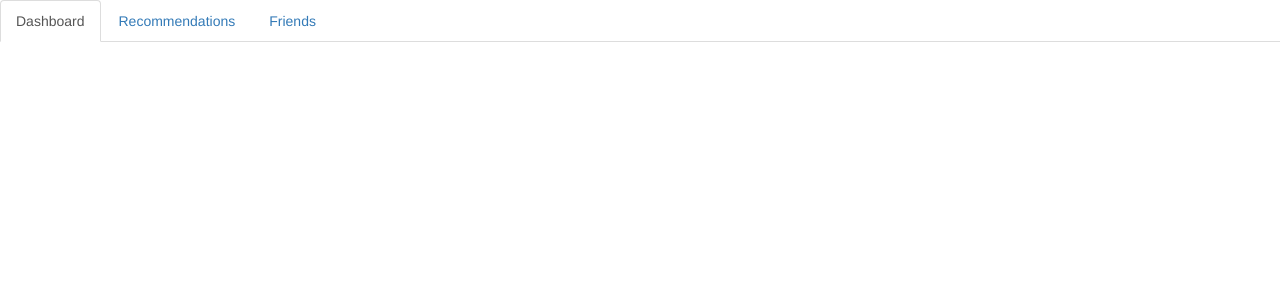
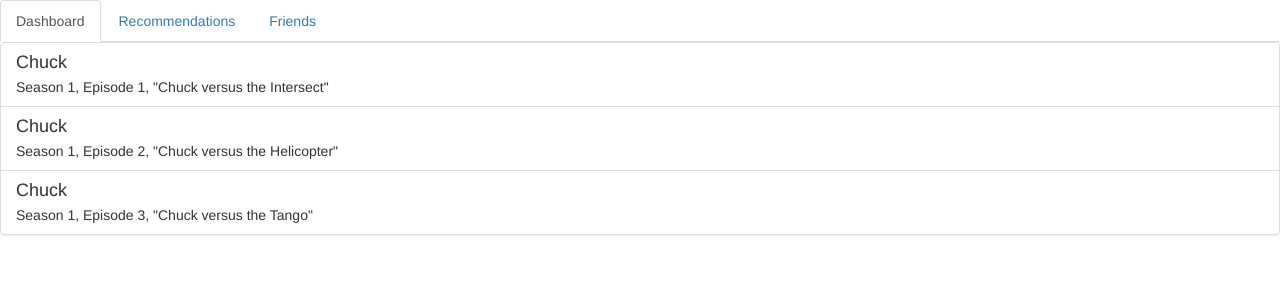
Before and after one commit to Sigurdurhelga/MyTVList, a React (Create React App) app in the folder my-tv-list/: page / in a window 1280 px wide. Shown: the top 300 px of the page. Built offline with nearby package versions, Linux system fonts and the light colour scheme.

Commit message:
lil bit of refactoring

```diff
--- /dev/null
+++ b/my-tv-list/src/Components/EpisodeListItem.jsx
@@ -0,0 +1,15 @@
+import React, { Component } from 'react';
+import '../App.css';
+import { ListGroupItem } from "react-bootstrap";
+
+class EpisodeListItem extends Component {
+    render() {
+        return (
+            <ListGroupItem header={this.props.show}>
+                Season {this.props.season}, Episode {this.props.episode}, "{this.props.episodeName}"
+            </ListGroupItem>
+        );
+    }
+}
+
+export default EpisodeListItem;
--- a/my-tv-list/src/Components/UpcomingEpisodes.jsx
+++ b/my-tv-list/src/Components/UpcomingEpisodes.jsx
@@ -1,10 +1,16 @@
 import React, { Component } from 'react';
 import '../App.css';
+import { ListGroup } from "react-bootstrap";
+import EpisodeListItem from "./EpisodeListItem";
 
 class UpcomingEpisodes extends Component {
     render() {
         return (
-            <p></p>
+            <ListGroup>
+                <EpisodeListItem show="Chuck" season={1} episode={1} episodeName={"Chuck versus the Intersect"}/>
+                <EpisodeListItem show="Chuck" season={1} episode={2} episodeName={"Chuck versus the Helicopter"}/>
+                <EpisodeListItem show="Chuck" season={1} episode={3} episodeName={"Chuck versus the Tango"}/>
+            </ListGroup>
         );
     }
 }
```
